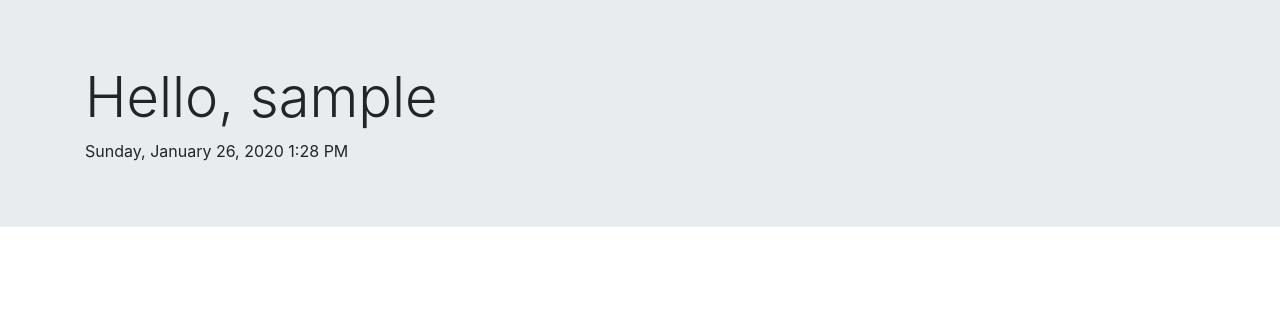
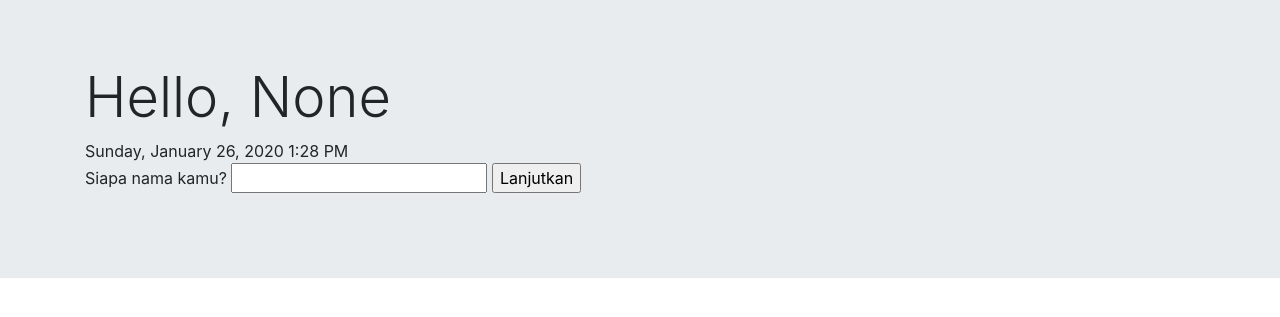
Before and after one commit to dvrg/flask-web-development, a Flask app: a page that uses templates/base.html in a window 1280 px wide. Shown: the part 56-373 px from the top of the page. Run offline with Flask 2, Linux system fonts and the light colour scheme; some libraries are stand-ins or nearby versions.

Commit message:
1.4.6 Pesan Flashing

```diff
--- a/app.py
+++ b/app.py
@@ -1,4 +1,4 @@
-from flask import Flask, render_template, redirect, url_for, session
+from flask import Flask, render_template, redirect, url_for, session, flash
 from flask_moment import Moment
 from datetime import datetime
 from forms import User
@@ -13,15 +13,22 @@
     form = User()
     if form.validate_on_submit():
         session['nama'] = form.nama.data
-        return redirect(url_for('user', name=session.get['nama']))
-    return render_template('index.html', form=form)
+        return redirect(url_for('user', name=session.get('nama')))
+    return render_template('index.html', form=form, name=session.get('nama'))
 
-@app.route('/user/<name>')
+@app.route('/user/<name>', methods=['GET', 'POST'])
 def user(name):
+    form = User()
+    if form.validate_on_submit():
+        old_name = session.get('nama')
+        if old_name is not None and old_name != form.nama.data:
+            flash('Wow, kamu telah mengganti nama kamu!')
+        session['nama'] = form.nama.data
+        return redirect(url_for('user', name=session.get('nama')))
     return render_template(
         'user.html',
-        name=name,
-        current_time=datetime.now()
+        name=session.get('nama'),
+        current_time=datetime.now(), form=form
         )
 
 @app.errorhandler(404)
--- a/templates/base.html
+++ b/templates/base.html
@@ -15,6 +15,14 @@
 <body>
 
     {% include 'navbar.html' %}
+    {% for message in get_flashed_messages() %}
+    <div class="alert alert-warning alert-dismissible fade show" role="alert">
+        {{ message }}
+        <button type="button" class="close" data-dismiss="alert" aria-label="Close">
+            <span aria-hidden="true">&times;</span>
+        </button>
+    </div>
+    {% endfor %}
     {% block content %} {% endblock %}
 
     <script src="https://code.jquery.com/jquery-3.4.1.slim.min.js"
--- a/templates/index.html
+++ b/templates/index.html
@@ -4,7 +4,7 @@
 {% block content %}
 <div class="jumbotron jumbotron-fluid">
     <div class="container">
-        <h1>Hello, World!</h1>
+        <h1>Hello, {% if name %}{{ name}}{% else %}World!{% endif %}</h1>
         <form method="POST">
             {{ form.hidden_tag() }}
             {{ form.nama.label() }}
--- a/templates/user.html
+++ b/templates/user.html
@@ -6,6 +6,12 @@
     <div class="container">
         <h1 class="display-4">Hello, {{ name }}</h1>
         {{ moment(current_time).format('LLLL') }}
+        <form method="POST">
+            {{ form.hidden_tag() }}
+            {{ form.nama.label() }}
+            {{ form.nama() }}
+            {{ form.submit() }}
+        </form>
     </div>
 </div>
 {% endblock %}
```
